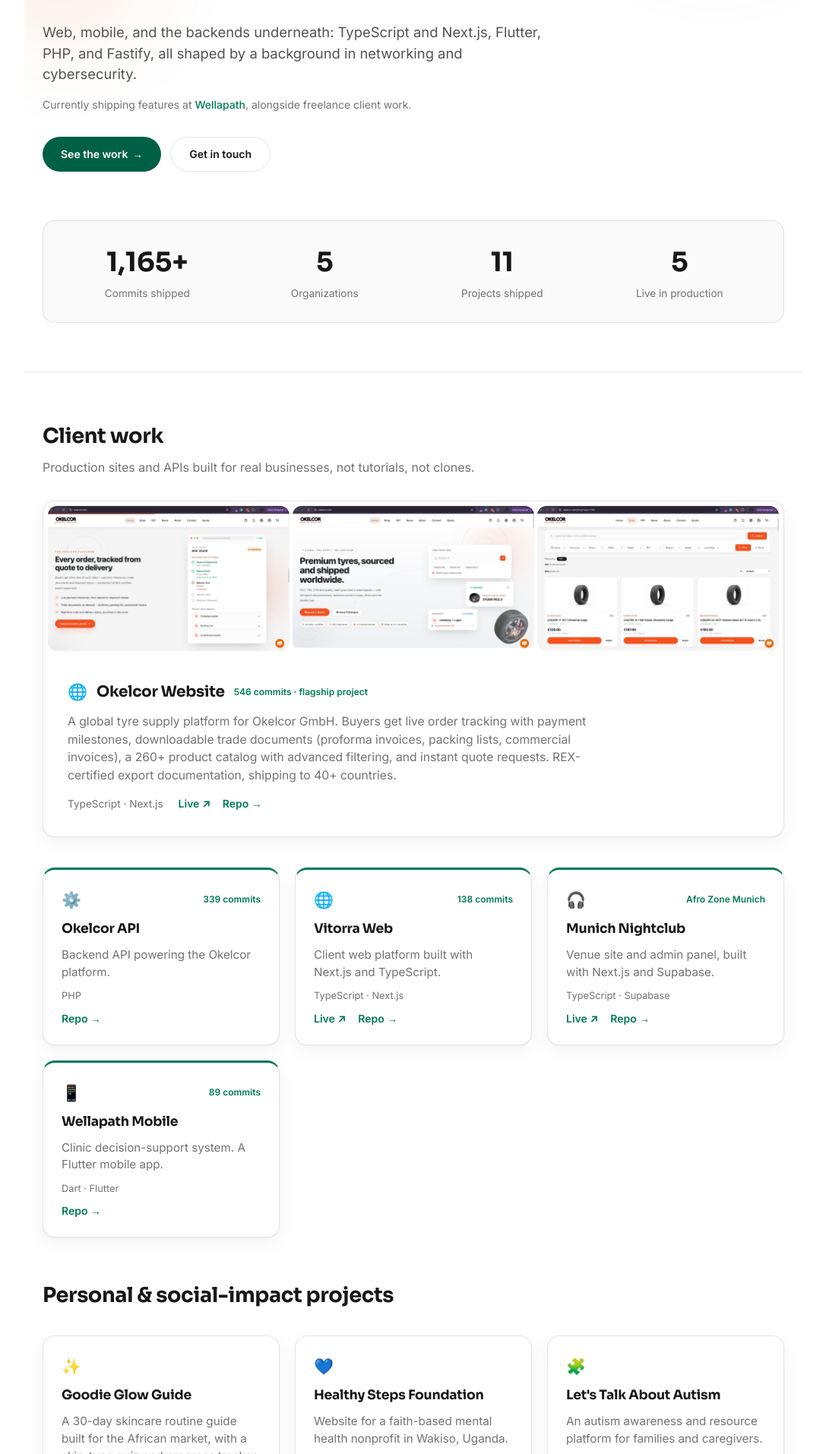
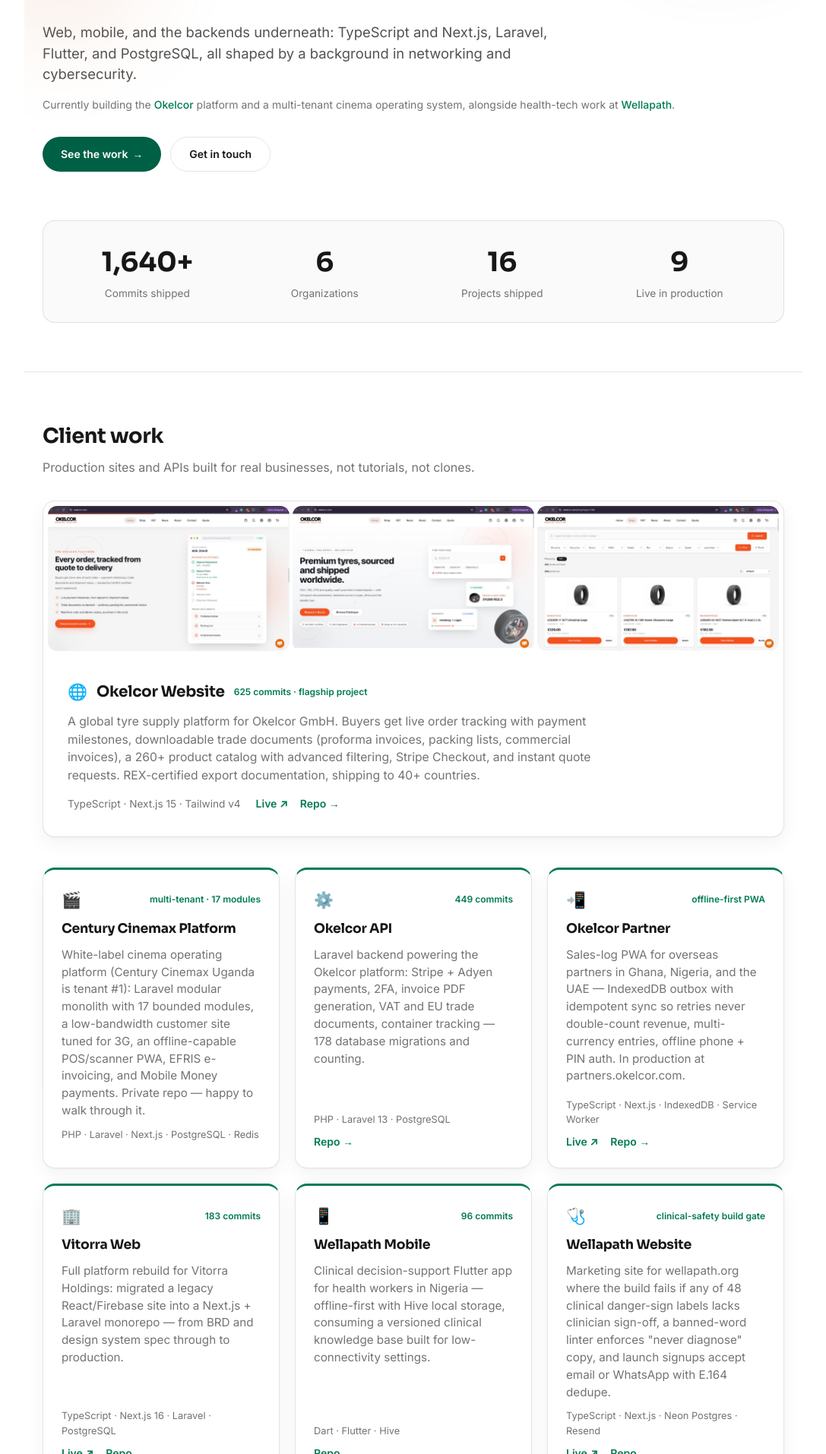
Before and after one commit to johnseyi/johnseyi.github.io, a React (Vite) app: page / in a window 1280 px wide. Shown: the part 346-2260 px from the top of the page at 76% size, without its empty margins (96-1183 px from the left). Built offline with nearby package versions, Linux system fonts and the light colour scheme.

Commit message:
Refresh portfolio with Mar–Aug 2026 work: Century Cinemax, Okelcor Partner, Uganda HIE, Wellapath site, Takeover FC, Chicken Tonight; updated stats and skills
Co-Authored-By: Claude Fable 5 <noreply@anthropic.com>
Claude-Session: https://claude.ai/code/session_015ZYroVopWDxtwvYFxgd8W4

```diff
--- a/src/components/Hero.tsx
+++ b/src/components/Hero.tsx
@@ -40,16 +40,20 @@ export default function Hero() {
         </motion.h1>
 
         <motion.p variants={item} className="mb-4 max-w-[58ch] text-[1.15rem] text-neutral-600 dark:text-neutral-400">
-          Web, mobile, and the backends underneath: TypeScript and Next.js, Flutter, PHP, and Fastify,
-          all shaped by a background in networking and cybersecurity.
+          Web, mobile, and the backends underneath: TypeScript and Next.js, Laravel, Flutter, and
+          PostgreSQL, all shaped by a background in networking and cybersecurity.
         </motion.p>
 
         <motion.p variants={item} className="mb-8 text-sm text-neutral-500 dark:text-neutral-500">
-          Currently shipping features at{" "}
+          Currently building the{" "}
+          <a href="https://www.okelcor.com" target="_blank" rel="noopener" className="font-medium text-emerald-700 dark:text-emerald-400 hover:underline">
+            Okelcor
+          </a>{" "}
+          platform and a multi-tenant cinema operating system, alongside health-tech work at{" "}
           <a href="https://github.com/Wellapath-org" target="_blank" rel="noopener" className="font-medium text-emerald-700 dark:text-emerald-400 hover:underline">
             Wellapath
           </a>
-          , alongside freelance client work.
+          .
         </motion.p>
 
         <motion.div variants={item} className="flex flex-wrap gap-3">
--- a/src/components/ProjectCard.tsx
+++ b/src/components/ProjectCard.tsx
@@ -23,9 +23,11 @@ export default function ProjectCard({ project, accented }: { project: Project; a
             Live ↗
           </a>
         )}
-        <a href={project.repo} target="_blank" rel="noopener" className="text-emerald-700 dark:text-emerald-400 hover:underline">
-          Repo →
-        </a>
+        {project.repo && (
+          <a href={project.repo} target="_blank" rel="noopener" className="text-emerald-700 dark:text-emerald-400 hover:underline">
+            Repo →
+          </a>
+        )}
       </div>
     </motion.article>
   );
--- a/src/components/Skills.tsx
+++ b/src/components/Skills.tsx
@@ -1,8 +1,8 @@
 const groups = [
   { title: "Frontend", skills: ["TypeScript", "Next.js", "React", "Tailwind CSS"] },
-  { title: "Backend", skills: ["Node.js / Fastify", "PHP", "Supabase", "PostgreSQL"] },
-  { title: "Mobile", skills: ["Flutter", "Dart"] },
-  { title: "Other", skills: ["Networking & Cybersecurity", "Git / GitHub", "Vercel / Netlify"] },
+  { title: "Backend", skills: ["Laravel / PHP", "Node.js / Fastify", "PostgreSQL", "Supabase", "Redis"] },
+  { title: "Mobile", skills: ["Flutter", "React Native (Expo)", "Offline-first PWAs"] },
+  { title: "Other", skills: ["Payments (Stripe · Mobile Money)", "CI/CD · GitHub Actions", "Networking & Cybersecurity"] },
 ];
 
 export default function Skills() {
--- a/src/components/Stats.tsx
+++ b/src/components/Stats.tsx
@@ -3,10 +3,10 @@ import { motion, useInView } from "framer-motion";
 import { useCountUp } from "../hooks/useCountUp";
 
 const stats = [
-  { label: "Commits shipped", target: 1165, suffix: "+" },
-  { label: "Organizations", target: 5, suffix: "" },
-  { label: "Projects shipped", target: 11, suffix: "" },
-  { label: "Live in production", target: 5, suffix: "" },
+  { label: "Commits shipped", target: 1640, suffix: "+" },
+  { label: "Organizations", target: 6, suffix: "" },
+  { label: "Projects shipped", target: 16, suffix: "" },
+  { label: "Live in production", target: 9, suffix: "" },
 ];
 
 function Stat({ label, target, suffix, active }: { label: string; target: number; suffix: string; active: boolean }) {
--- a/src/components/Work.tsx
+++ b/src/components/Work.tsx
@@ -34,7 +34,7 @@ export default function Work() {
       </motion.div>
 
       <h2 className="mt-14 mb-8 text-[1.7rem] font-bold text-neutral-900 dark:text-neutral-50">
-        Personal &amp; social-impact projects
+        Hackathons, prototypes &amp; social impact
       </h2>
       <motion.div
         variants={grid}
--- a/src/data/projects.ts
+++ b/src/data/projects.ts
@@ -5,7 +5,7 @@ export type Project = {
   description: string;
   stack: string;
   live?: string;
-  repo: string;
+  repo?: string;
 };
 
 export type FeaturedProject = Project & {
@@ -15,10 +15,10 @@ export type FeaturedProject = Project & {
 export const featuredProject: FeaturedProject = {
   name: "Okelcor Website",
   icon: "🌐",
-  tag: "546 commits · flagship project",
+  tag: "625 commits · flagship project",
   description:
-    "A global tyre supply platform for Okelcor GmbH. Buyers get live order tracking with payment milestones, downloadable trade documents (proforma invoices, packing lists, commercial invoices), a 260+ product catalog with advanced filtering, and instant quote requests. REX-certified export documentation, shipping to 40+ countries.",
-  stack: "TypeScript · Next.js",
+    "A global tyre supply platform for Okelcor GmbH. Buyers get live order tracking with payment milestones, downloadable trade documents (proforma invoices, packing lists, commercial invoices), a 260+ product catalog with advanced filtering, Stripe Checkout, and instant quote requests. REX-certified export documentation, shipping to 40+ countries.",
+  stack: "TypeScript · Next.js 15 · Tailwind v4",
   live: "https://www.okelcor.com",
   repo: "https://github.com/okelcor-gmbh/okelcor-website",
   images: [
@@ -30,55 +30,110 @@ export const featuredProject: FeaturedProject = {
 
 export const clientProjects: Project[] = [
   {
+    name: "Century Cinemax Platform",
+    icon: "🎬",
+    tag: "multi-tenant · 17 modules",
+    description:
+      "White-label cinema operating platform (Century Cinemax Uganda is tenant #1): Laravel modular monolith with 17 bounded modules, a low-bandwidth customer site tuned for 3G, an offline-capable POS/scanner PWA, EFRIS e-invoicing, and Mobile Money payments. Private repo — happy to walk through it.",
+    stack: "PHP · Laravel · Next.js · PostgreSQL · Redis",
+  },
+  {
     name: "Okelcor API",
     icon: "⚙️",
-    tag: "339 commits",
-    description: "Backend API powering the Okelcor platform.",
-    stack: "PHP",
+    tag: "449 commits",
+    description:
+      "Laravel backend powering the Okelcor platform: Stripe + Adyen payments, 2FA, invoice PDF generation, VAT and EU trade documents, container tracking — 178 database migrations and counting.",
+    stack: "PHP · Laravel 13 · PostgreSQL",
     repo: "https://github.com/okelcor-gmbh/okelcor-api",
   },
   {
+    name: "Okelcor Partner",
+    icon: "📲",
+    tag: "offline-first PWA",
+    description:
+      "Sales-log PWA for overseas partners in Ghana, Nigeria, and the UAE — IndexedDB outbox with idempotent sync so retries never double-count revenue, multi-currency entries, offline phone + PIN auth. In production at partners.okelcor.com.",
+    stack: "TypeScript · Next.js · IndexedDB · Service Worker",
+    live: "https://partners.okelcor.com",
+    repo: "https://github.com/okelcor-gmbh/okelcor-partner",
+  },
+  {
     name: "Vitorra Web",
-    icon: "🌐",
-    tag: "138 commits",
-    description: "Client web platform built with Next.js and TypeScript.",
-    stack: "TypeScript · Next.js",
+    icon: "🏢",
+    tag: "183 commits",
+    description:
+      "Full platform rebuild for Vitorra Holdings: migrated a legacy React/Firebase site into a Next.js + Laravel monorepo — from BRD and design system spec through to production.",
+    stack: "TypeScript · Next.js 16 · Laravel · PostgreSQL",
     live: "https://vitorraweb.vercel.app",
     repo: "https://github.com/vitorraweb/vitorraweb",
+  },
+  {
+    name: "Wellapath Mobile",
+    icon: "📱",
+    tag: "96 commits",
+    description:
+      "Clinical decision-support Flutter app for health workers in Nigeria — offline-first with Hive local storage, consuming a versioned clinical knowledge base built for low-connectivity settings.",
+    stack: "Dart · Flutter · Hive",
+    repo: "https://github.com/Wellapath-org/wellapath-mobile",
+  },
+  {
+    name: "Wellapath Website",
+    icon: "🩺",
+    tag: "clinical-safety build gate",
+    description:
+      "Marketing site for wellapath.org where the build fails if any of 48 clinical danger-sign labels lacks clinician sign-off, a banned-word linter enforces \"never diagnose\" copy, and launch signups accept email or WhatsApp with E.164 dedupe.",
+    stack: "TypeScript · Next.js · Neon Postgres · Resend",
+    live: "https://wellapath-website-ivory.vercel.app",
+    repo: "https://github.com/Wellapath-org/wellapath-website",
   },
   {
     name: "Munich Nightclub",
     icon: "🎧",
     tag: "Afro Zone Munich",
-    description: "Venue site and admin panel, built with Next.js and Supabase.",
-    stack: "TypeScript · Supabase",
+    description:
+      "Venue site and admin panel for a Munich nightclub: 5-step booking flow with generated reference codes and email confirmations, a realtime bookings inbox via Supabase Realtime, and an RLS-protected admin.",
+    stack: "TypeScript · Next.js · Supabase",
     live: "https://munich-nightclub.vercel.app",
     repo: "https://github.com/afrozonemunchen/munich-nightclub",
   },
   {
-    name: "Wellapath Mobile",
-    icon: "📱",
-    tag: "89 commits",
-    description: "Clinic decision-support system. A Flutter mobile app.",
-    stack: "Dart · Flutter",
-    repo: "https://github.com/Wellapath-org/wellapath-mobile",
+    name: "Takeover Creatives FC",
+    icon: "⚽",
+    tag: "headless CMS",
+    description:
+      "Website for a Kampala community football club: Next.js front end fed by a Laravel + Filament admin with role-based access, on-demand revalidation, and a full test suite — all animation in ~40 lines of IntersectionObserver.",
+    stack: "TypeScript · Next.js 16 · Laravel · Filament",
+    repo: "https://github.com/johnseyi/takeover-fc-website",
   },
 ];
 
 export const personalProjects: Project[] = [
   {
-    name: "Goodie Glow Guide",
-    icon: "✨",
-    description: "A 30-day skincare routine guide built for the African market, with a skin-type quiz and progress tracker.",
-    stack: "JavaScript · HTML/CSS",
-    repo: "https://github.com/johnseyi/goodie-glow-guide",
+    name: "Uganda HIE",
+    icon: "🏥",
+    tag: "BoU@60 Hackathon · built in 3 days",
+    description:
+      "National Health Information Exchange demo for the Bank of Uganda hackathon: six role-based portals, break-glass emergency access to locked records with audit flagging, patient consent controls, and a disease hotspot map.",
+    stack: "TypeScript · Next.js",
+    live: "https://cool-smakager-893ca4.netlify.app/moh",
+    repo: "https://github.com/Uganda-Hie/uganda-hie",
+  },
+  {
+    name: "Chicken Tonight",
+    icon: "🍗",
+    tag: "shipped in a day",
+    description:
+      "Ordering-platform prototype for a 15-outlet Kampala restaurant group: MTN Mobile Money payment flow, kitchen display system with per-ticket timers and station routing, live rider tracking, and a business analytics dashboard.",
+    stack: "TypeScript · Next.js 16 · Zustand",
+    live: "https://chicken-tonight.vercel.app",
+    repo: "https://github.com/centurycinemax6/chicken-tonight",
   },
   {
     name: "Healthy Steps Foundation",
     icon: "💙",
-    description: "Website for a faith-based mental health nonprofit in Wakiso, Uganda.",
-    stack: "TypeScript · Next.js",
-    live: "https://healthystepsfoundation.netlify.app",
+    description:
+      "Website and donation flow for a faith-based mental-health nonprofit in Wakiso, Uganda — Supabase-backed donations, PDF receipt generation, and zod-validated forms with transactional email.",
+    stack: "TypeScript · Next.js · Supabase",
+    live: "https://healthy-steps-foundation.vercel.app",
     repo: "https://github.com/johnseyi/healthy-steps-foundation",
   },
   {
@@ -89,4 +144,13 @@ export const personalProjects: Project[] = [
     live: "https://www.letstalkaboutautism.org/",
     repo: "https://github.com/johnseyi/letstalkaboutautism",
   },
+  {
+    name: "Goodie Glow Guide",
+    icon: "✨",
+    description:
+      "A 30-day skincare routine guide built for the African market, with a skin-type quiz, progress tracker, and code-gated paid access — deliberately zero-framework vanilla JS.",
+    stack: "JavaScript · HTML/CSS",
+    live: "https://goodie-glow-guide.vercel.app",
+    repo: "https://github.com/johnseyi/goodie-glow-guide",
+  },
 ];
```
Also changed, not shown: 1 other file (tests, documents, lock files or other folders).
